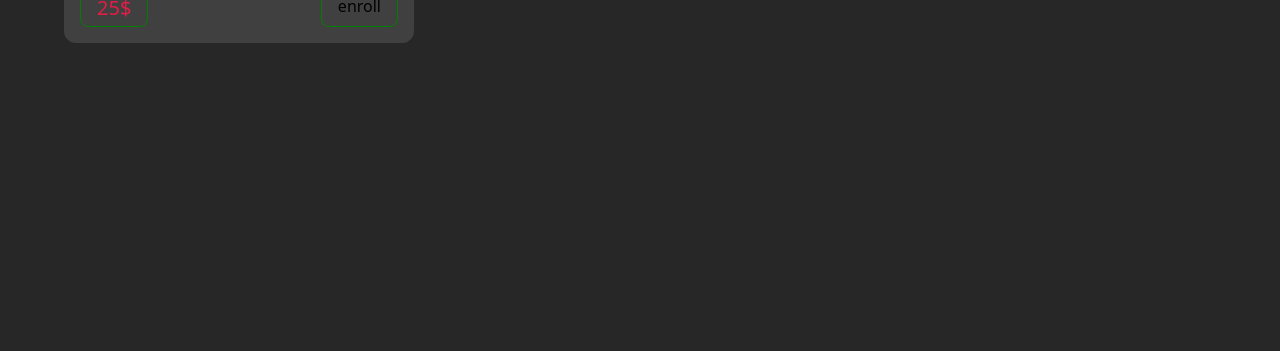
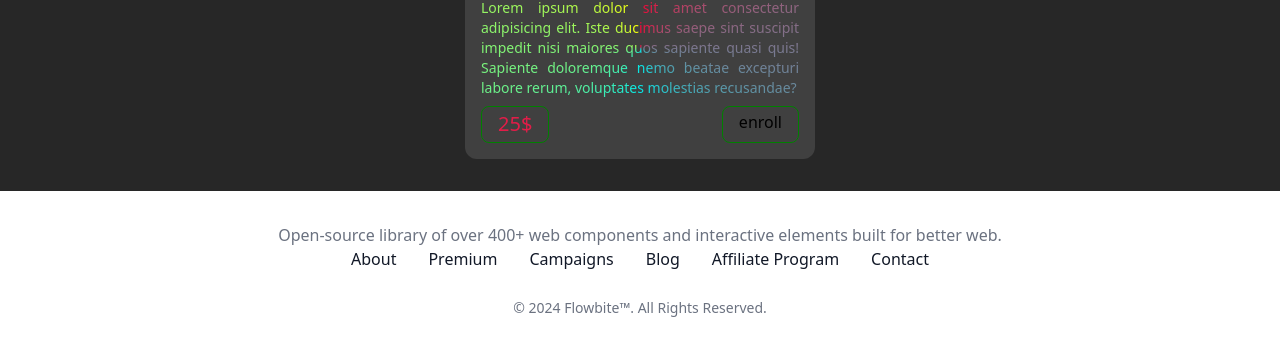
Before and after one commit to KormTaiyi/istad_mini_project, a website: page src/courses.html in a window 1280 px wide. Shown: the part 635-986 px from the top of the page. Before the commit the page ends 800 px from the top, so only its background shows below. Drawn offline with Linux system fonts and the light colour scheme.

Commit message:
add more

```diff
--- a/src/courses.html
+++ b/src/courses.html
@@ -56,25 +56,48 @@
         <h1 class="text-center text-5xl mt-5 underline-color-red">All courses</h1>
         <h2 class="text-center text-6xl my-12 text-green-400">ជ្រើសរើសវគ្គសិក្សាដែលអ្នកពេញចិត្ត</h2>
     </main>
-    <section class="w-90 mx-auto py-8">
+    <!--  -->
+    <section class="w-90 mx-auto py-8 flex flex-wrap justify-evenly gap-y-4">
         <div class="w-85 rounded-xl overflow-hidden">
             <img src="https://encrypted-tbn3.gstatic.com/images?q=tbn:ANd9GcQP5QQKcY4t1-_XAOvt_5Ii9LGJqTDX0B7u5sOZJFeU8QCGJ2jReifGEDftXkScCw-lMm8nmFUYF2QXwMR2KrzTsw" alt="" class="w-full h-60">
             <div class="w-full min-h-16 bg-neutral-700 p-1">
-                <a href="../src/coursesDetail/HtmlAndCss.html"><h1 class="text-center text-3xl text-gray-50 my-2">HTML & Css</h1></a>
-                <p class="text-gray-300"></p>
+                <a href="../src/coursesDetail/HtmlAndCss.html"><h1 class="text-center text-3xl text-gray-50 py-2">HTML & Css</h1></a>
+                <p class="text-gray-300 my-2 text-sm text-justify rainbow">Lorem ipsum dolor sit amet consectetur adipisicing elit. Iste ducimus saepe sint suscipit impedit nisi maiores quos sapiente quasi quis! Sapiente doloremque nemo beatae excepturi labore rerum, voluptates molestias recusandae?</p>
                 <div class="flex justify-between">
-                    <span class="p-x border rounded-lg text-xl text-rose-600">25$</span>
-                    <span class="p-x border rounded-lg">enroll</span>
+                    <a href="" class="p-x border rounded-lg text-xl text-rose-600"><span >25$</span></a>
+                    <a href="" class="p-x border rounded-lg"><span >enroll</span></a>
                 </div>
             </div>
         </div>
+        <!--  -->
     </section>
-
-
-
-
-
-
+    <!--  -->
+    <footer class="p-4 bg-white md:p-8 lg:p-10 dark:bg-gray-800">
+        <div class="mx-auto max-w-screen-xl text-center py-8">
+            <p class="my-6 text-gray-500 dark:text-gray-400">Open-source library of over 400+ web components and interactive elements built for better web.</p>
+            <ul class="flex flex-wrap justify-center items-center mb-6 text-gray-900 dark:text-white">
+                <li>
+                    <a href="#" class="m-4 hover:underline md:mr-6 ">About</a>
+                </li>
+                <li>
+                    <a href="#" class="m-4 hover:underline md:mr-6">Premium</a>
+                </li>
+                <li>
+                    <a href="#" class="m-4 hover:underline md:mr-6 ">Campaigns</a>
+                </li>
+                <li>
+                    <a href="#" class="m-4 hover:underline md:mr-6">Blog</a>
+                </li>
+                <li>
+                    <a href="#" class="m-4 hover:underline md:mr-6">Affiliate Program</a>
+                </li>
+                <li>
+                    <a href="#" class="m-4 hover:underline md:mr-6">Contact</a>
+                </li>
+            </ul>
+            <span class="text-sm text-gray-500 sm:text-center dark:text-gray-400">© 2024 <a href="#" class="hover:underline">Flowbite™</a>. All Rights Reserved.</span>
+        </div>
+      </footer>
 
     <!-- Script -->
     <script>
```
Also changed, not shown: src/output.css.
